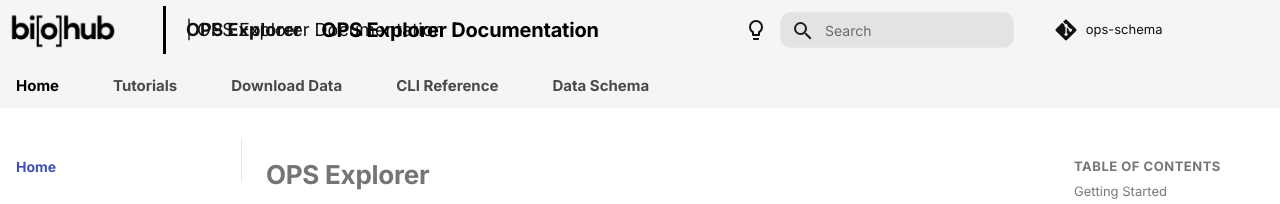
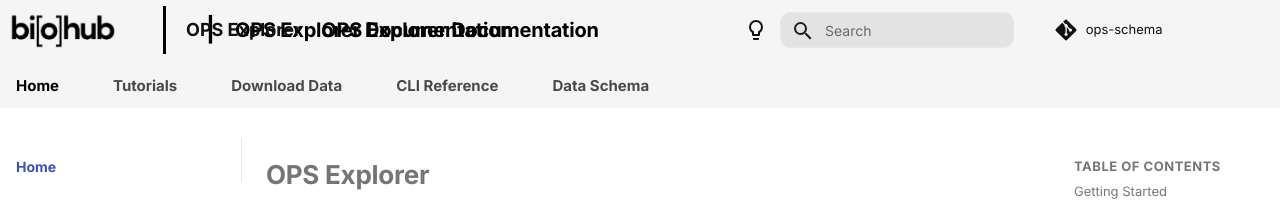
Before and after one commit to chanzuckerberg/ops-schema, an MkDocs documentation site: the page built from docs/index.md, in a window 1280 px wide. Shown: the top 204 px of the page. Built offline with MkDocs 1.6.1 and Material for MkDocs 9.7.7, drawn with Linux system fonts in a browser that asks for light colours; comment, search, counter and statistics services are not loaded.

Commit message:
Update custom.css

```diff
--- a/docs/stylesheets/custom.css
+++ b/docs/stylesheets/custom.css
@@ -253,6 +253,38 @@
   max-height: 54px !important;
 
   object-fit: contain;
+}
+
+/* ==========================================================================
+   Custom OPS Header Title
+   ========================================================================== */
+
+.ops-header-title {
+  display: flex;
+
+  align-items: center;
+
+  margin-left: 1rem;
+
+  gap: 1rem;
+}
+
+.ops-divider {
+  font-size: 24px;
+
+  font-weight: 700;
+
+  color: black;
+}
+
+.ops-title-text {
+  font-size: 20px;
+
+  font-weight: 700;
+
+  color: black;
+
+  letter-spacing: -0.01em;
 }
 
 /* ==========================================================================
```
